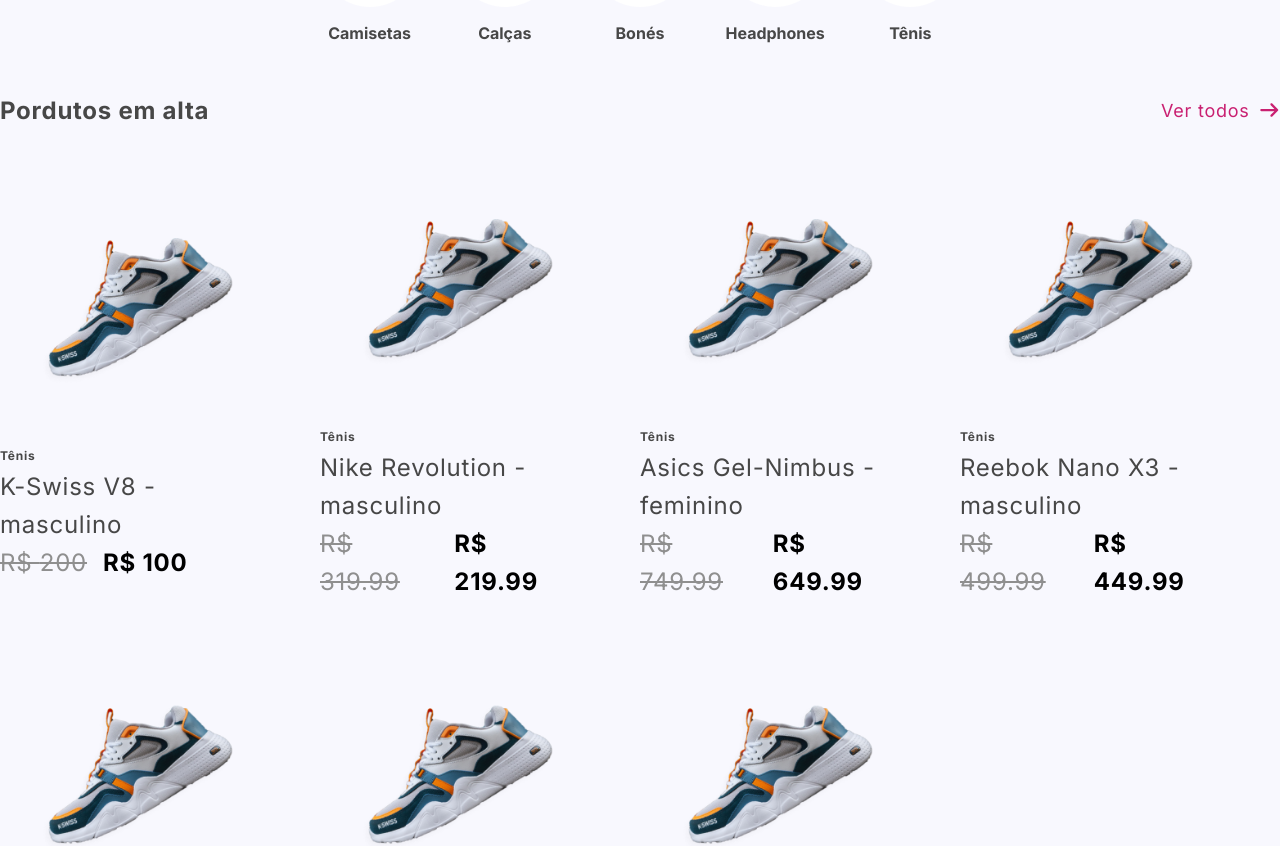
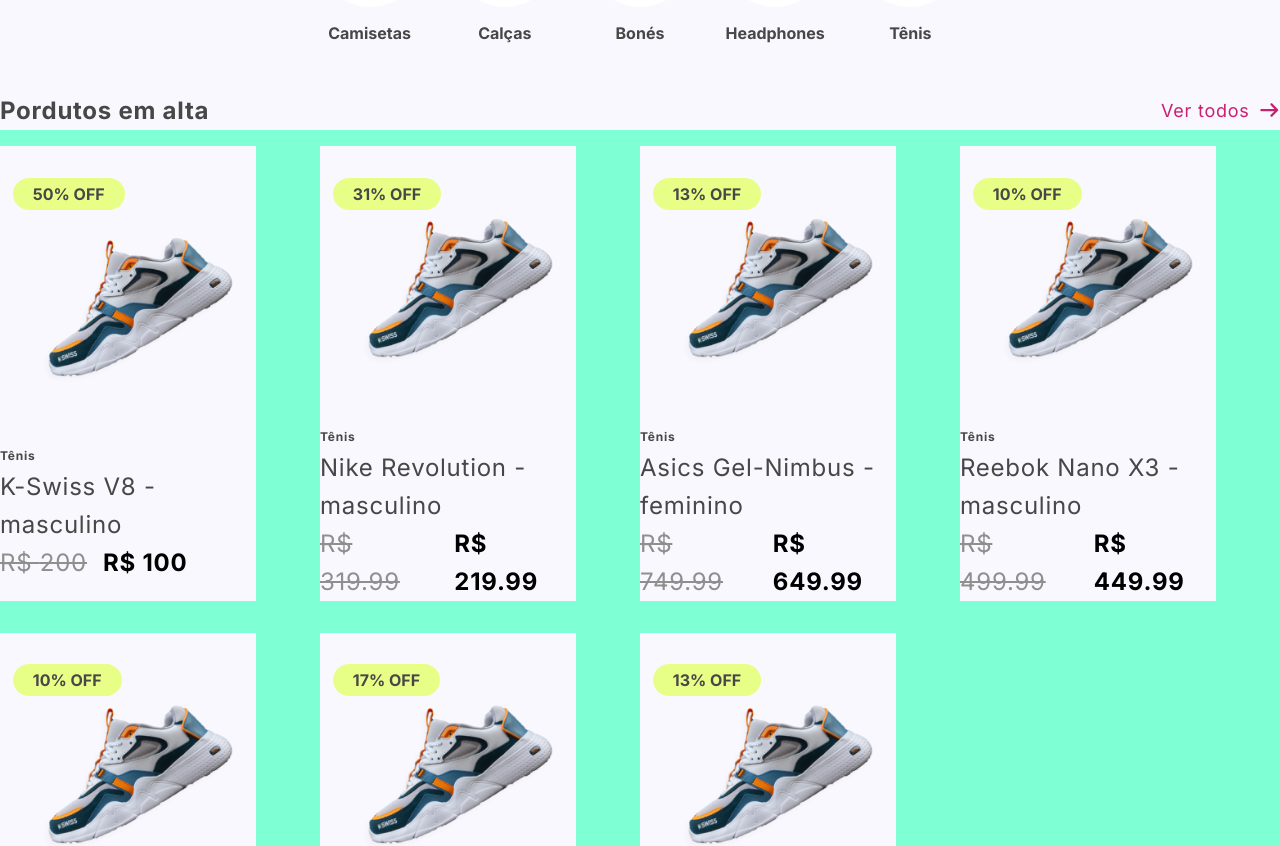
Before and after one commit to EduardoLopes085/DigitalStore, a React (Vite) app: page / in a window 1280 px wide. Shown: the part 1040-1886 px from the top of the page. Built offline with nearby package versions, Linux system fonts and the light colour scheme.

Commit message:
discount alert dinâmico, melhoria css

```diff
--- a/src/components/Product-Card/product-card.jsx
+++ b/src/components/Product-Card/product-card.jsx
@@ -1,10 +1,12 @@
 import React from 'react'
 import styles from './product-card.module.css'
-import sneaker from '../../assets/products/Layer 1aa 2.png'
+import DiscountAlert from '../discount-alert/discountAlert';
 
 function ProductCard(props) {
   return (
     <div className={styles['product-card']}>
+
+      <DiscountAlert desconto={props.discount} />
 
       <div className={styles['product-card-image']}>
         <img src={props.img} alt="foto do tênis K-Swiss v8 masculino" />
--- a/src/components/Product-Card/product-card.module.css
+++ b/src/components/Product-Card/product-card.module.css
@@ -12,6 +12,8 @@
     gap: 1rem;
 
     transition: transform 0.3s ease-in-out;
+
+    position: relative;
 }
 
 .product-card:hover{
--- a/src/components/Product-Grid/product-grid.jsx
+++ b/src/components/Product-Grid/product-grid.jsx
@@ -8,7 +8,7 @@
 function ProductGrid() {
 
   const sneakers = [
-        { id: 0, img: sneaker, categoria: 'Tênis', name: 'K-Swiss V8', gender: 'masculino', price: 200, discountPrice: 100 },
+        { id: 0, img: sneaker, categoria: 'Tênis', name: 'K-Swiss V8', gender: 'masculino', price: 200, discountPrice: 100,  },
         { id: 1, img: sneaker, categoria: 'Tênis', name: 'Nike Revolution', gender: 'masculino', price: 319.99, discountPrice: 219.99 },
         { id: 2, img: sneaker, categoria: 'Tênis', name: 'Asics Gel-Nimbus', gender: 'feminino', price: 749.99, discountPrice: 649.99 },
         { id: 3, img: sneaker, categoria: 'Tênis', name: 'Reebok Nano X3', gender: 'masculino', price: 499.99, discountPrice: 449.99 },
@@ -39,6 +39,7 @@
                 gender = {produto.gender}
                 price = {produto.price}
                 discountPrice = {produto.discountPrice}
+                discount={(((produto.price - produto.discountPrice) / produto.price) * 100).toFixed(0)}
               />
             )})}
         </div>
--- a/src/components/Product-Grid/product-grid.module.css
+++ b/src/components/Product-Grid/product-grid.module.css
@@ -1,31 +1,22 @@
 .product-grid-container{
     width: 100%;
     min-height: 70dvh;
-
     display: flex;
     flex-direction: column;
     align-items: center;
     justify-content: center;
-
-
     padding-top: 1rem;
     padding-bottom: 1rem;
-
     background-color: #F8F8FE;
-
 }
-
 
 .row{
     width: 100%;
-
     display: flex;
     flex-direction: row;
     align-items: center;
     justify-content: space-between;
-
     user-select: none;
-
 }
 
 .row p{
@@ -41,8 +32,6 @@
     font-size: 18px;
     line-height: 34px;
     letter-spacing: 0.75px;
-
-
 }
 
 .icon{
@@ -53,9 +42,8 @@
     width: 100%;
     display: grid;
     grid-template-columns: repeat(4, 1fr);
-    justify-content: space-between;
     row-gap: 2rem;
-
+    background-color: aquamarine;
     padding: 1rem 0;
 }
 
--- a/src/components/discount-alert/discountAlert.jsx
+++ b/src/components/discount-alert/discountAlert.jsx
@@ -4,7 +4,7 @@
 function DiscountAlert(props) {
   return (
     <div className={styles['discount-alert']}>
-        {props.desconto}
+        {props.desconto}% OFF
     </div>
   )
 }
--- a/src/components/square-destach/square-destach.jsx
+++ b/src/components/square-destach/square-destach.jsx
@@ -5,9 +5,9 @@
 
 function SquareDestach() {
   const cards = [
-    { modifier: 'square-card--supreme', desconto: '30% OFF' },
-    { modifier: 'square-card--adidas', desconto: '30% OFF' },
-    { modifier: 'square-card--bass', desconto: '30% OFF' },
+    { modifier: 'square-card--supreme', desconto: '30' },
+    { modifier: 'square-card--adidas', desconto: '30' },
+    { modifier: 'square-card--bass', desconto: '30' },
   ];
 
   return (
```
